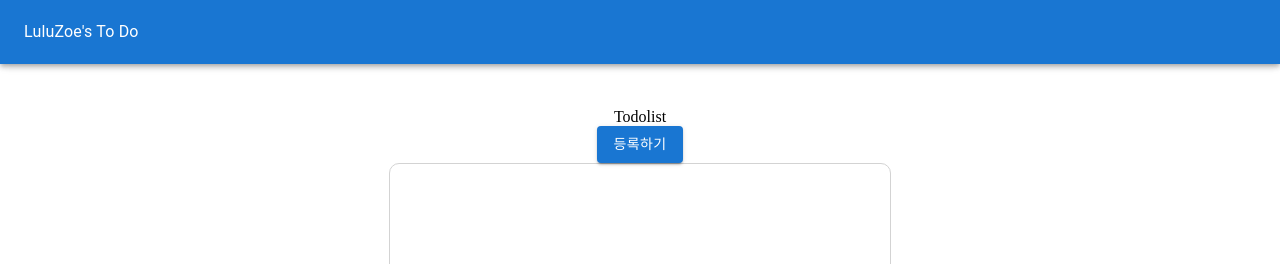
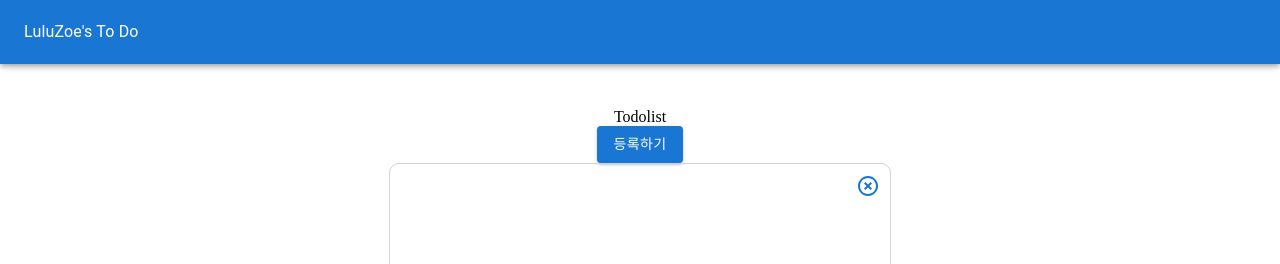
Before and after one commit to kimnew6/todolist2, a React (Create React App) app: page / in a window 1280 px wide. Both pictures are taken after a click on the element "등록하기". Shown: the top 264 px of the page. Built offline with nearby package versions, Linux system fonts and the light colour scheme; the HTML template or start-up script is replaced by a standard one.

Commit message:
fixed: newValue

```diff
--- a/package.json
+++ b/package.json
@@ -7,6 +7,7 @@
     "@date-io/dayjs": "^2.13.1",
     "@emotion/react": "^11.8.1",
     "@emotion/styled": "^11.8.1",
+    "@mui/icons-material": "^5.5.0",
     "@mui/lab": "^5.0.0-alpha.72",
     "@mui/material": "^5.5.0",
     "@mui/styles": "^5.5.0",
--- a/src/components/Reglist.jsx
+++ b/src/components/Reglist.jsx
@@ -6,9 +6,11 @@ import AdapterDateFns from '@mui/lab/AdapterDateFns';
 import LocalizationProvider from '@mui/lab/LocalizationProvider';
 import DesktopDatePicker from '@mui/lab/DesktopDatePicker';
 import Button from '@mui/material/Button';
+import HighlightOffIcon from '@mui/icons-material/HighlightOff';
 
 const Styles = {
   modal: {
+    position: 'relative',
     height: '500px',
     width: '500px',
     display: 'flex',
@@ -18,29 +20,39 @@ const Styles = {
     border: 'solid 1px lightgrey',
     borderRadius: '10px',
   },
+  cancel: {
+    position: 'absolute',
+    top: 10,
+    right: 10,
+    color: '#1876D1',
+    cursor: 'pointer',
+  },
 };
 class Reglist extends Component {
   constructor() {
     super();
     this.state = {
-      value: new Date(),
+      date: new Date(),
     };
   }
   handleChange = newValue => {
-    this.setState(newValue);
+    this.setState({ date: newValue });
   };
 
   render() {
     const { classes } = this.props;
-    const { value } = this.state;
+    const { date } = this.state;
+    const { handleClose } = this.props;
     return (
       <div className={classes.modal}>
+        <HighlightOffIcon className={classes.cancel} onClick={handleClose} />
         <LocalizationProvider dateAdapter={AdapterDateFns}>
           <DesktopDatePicker
-            label="Date desktop"
+            label="날짜 선택"
+            minDate={new Date()}
             inputFormat="MM/dd/yyyy"
-            value={value}
-            onChange={() => this.handleChange}
+            value={date}
+            onChange={this.handleChange}
             renderInput={params => <TextField {...params} />}
           />
         </LocalizationProvider>
--- a/src/components/Todolist.jsx
+++ b/src/components/Todolist.jsx
@@ -27,6 +27,10 @@ class Todolist extends Component {
     this.setState({ open: true });
   };
 
+  handleClose = () => {
+    this.setState({ open: false });
+  };
+
   render() {
     const { classes } = this.props;
     const { open } = this.state;
@@ -36,7 +40,7 @@ class Todolist extends Component {
         <div onClick={this.handleOpen}>
           <Regbutton />
         </div>
-        {open && <Reglist />}
+        {open && <Reglist handleClose={this.handleClose} />}
       </main>
     );
   }
```
Also changed, not shown: 1 other file (tests, documents, lock files or other folders).
